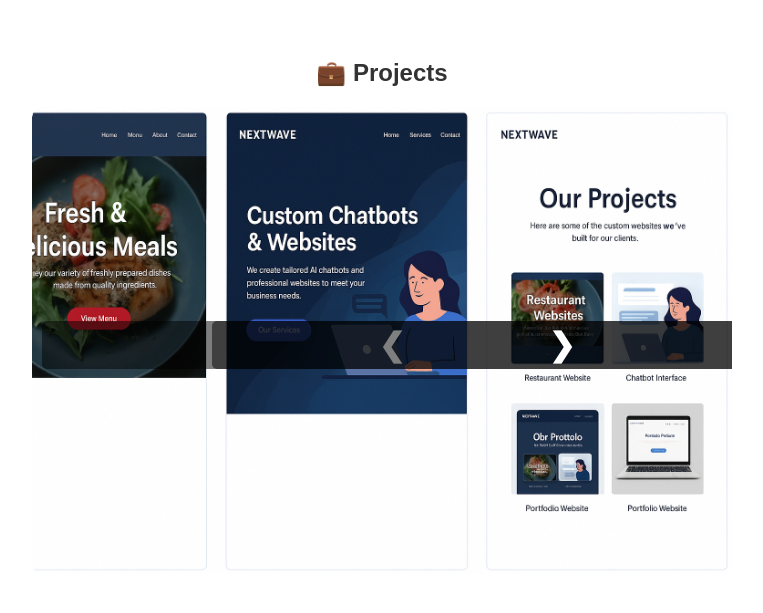
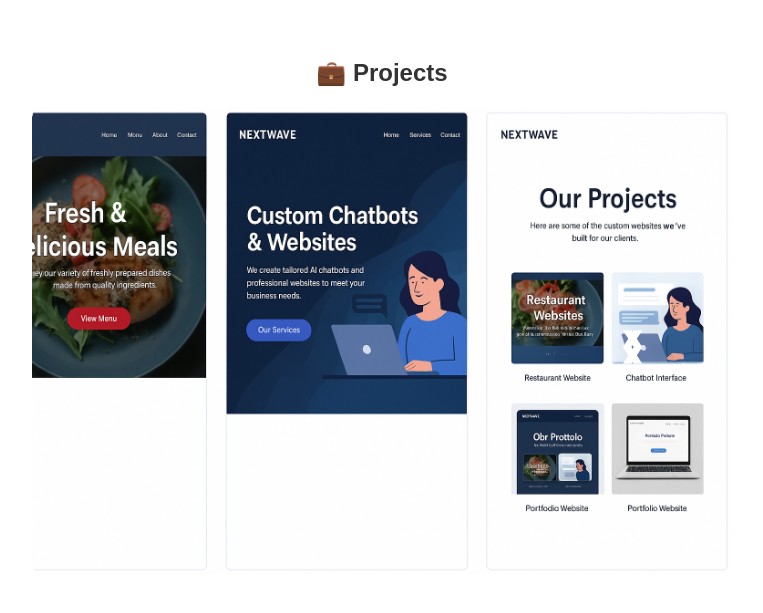
Before and after one commit to Yoavga19/library, a Flask app: page / in a window 1280 px wide. Shown: the part 686-1299 px from the top of the page, without its empty margins (258-1021 px from the left). Run offline with Flask 3, Linux system fonts and the light colour scheme.

Commit message:
Update style.css

```diff
--- a/static/style.css
+++ b/static/style.css
@@ -132,7 +132,7 @@ button:hover {
   position: absolute;
   top: 50%;
   transform: translateY(-50%);
-  background: rgba(0,0,0,0.5);
+  background: none;
   border: none;
   color: white;
   font-size: 2rem;
@@ -143,11 +143,11 @@ button:hover {
 }
 
 .carousel-btn.prev {
-  left: 10px;
+  left: 250px;
 }
 
 .carousel-btn.next {
-  right: -180px;
+  right: -250px;
 }
 
 /* === Footer === */
```
